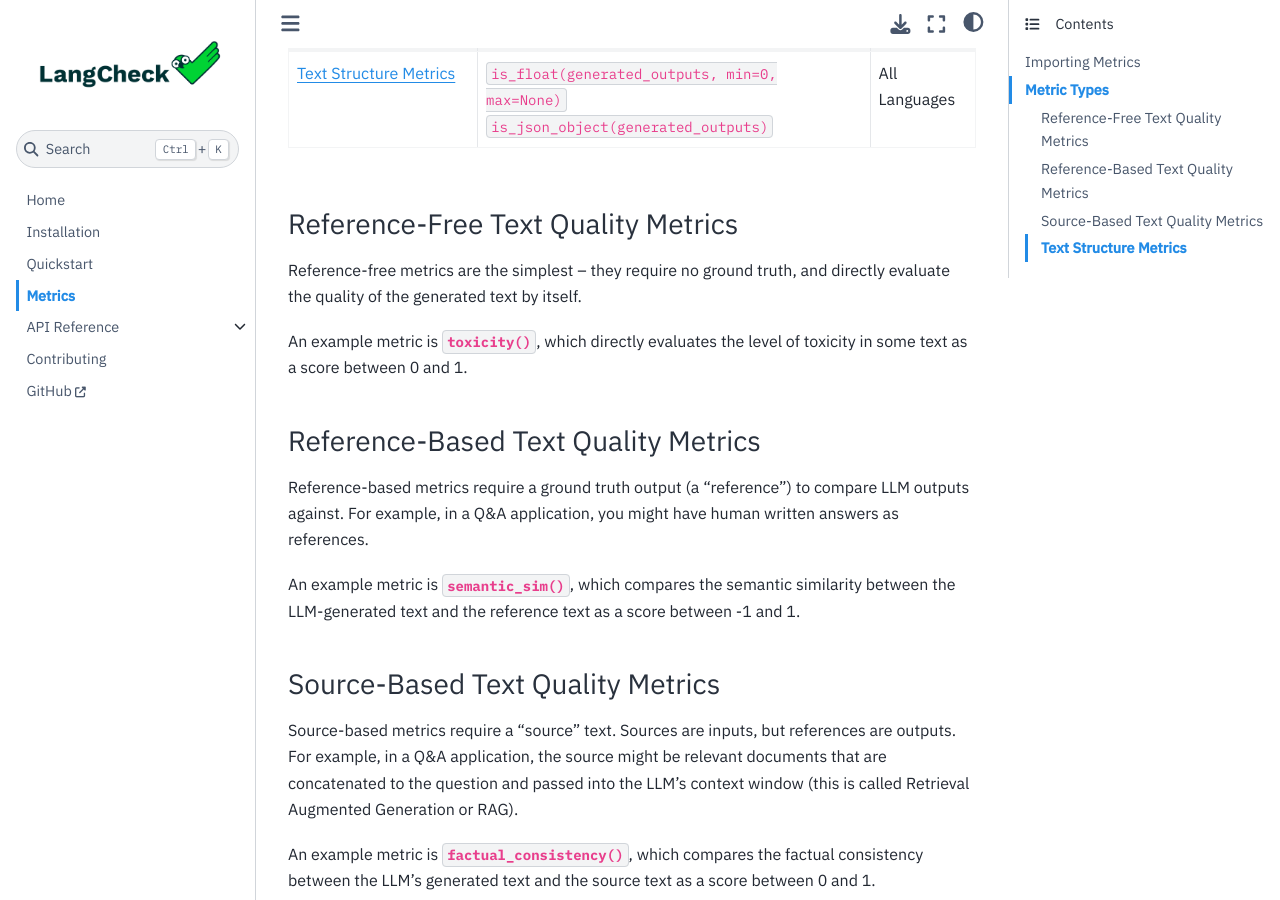
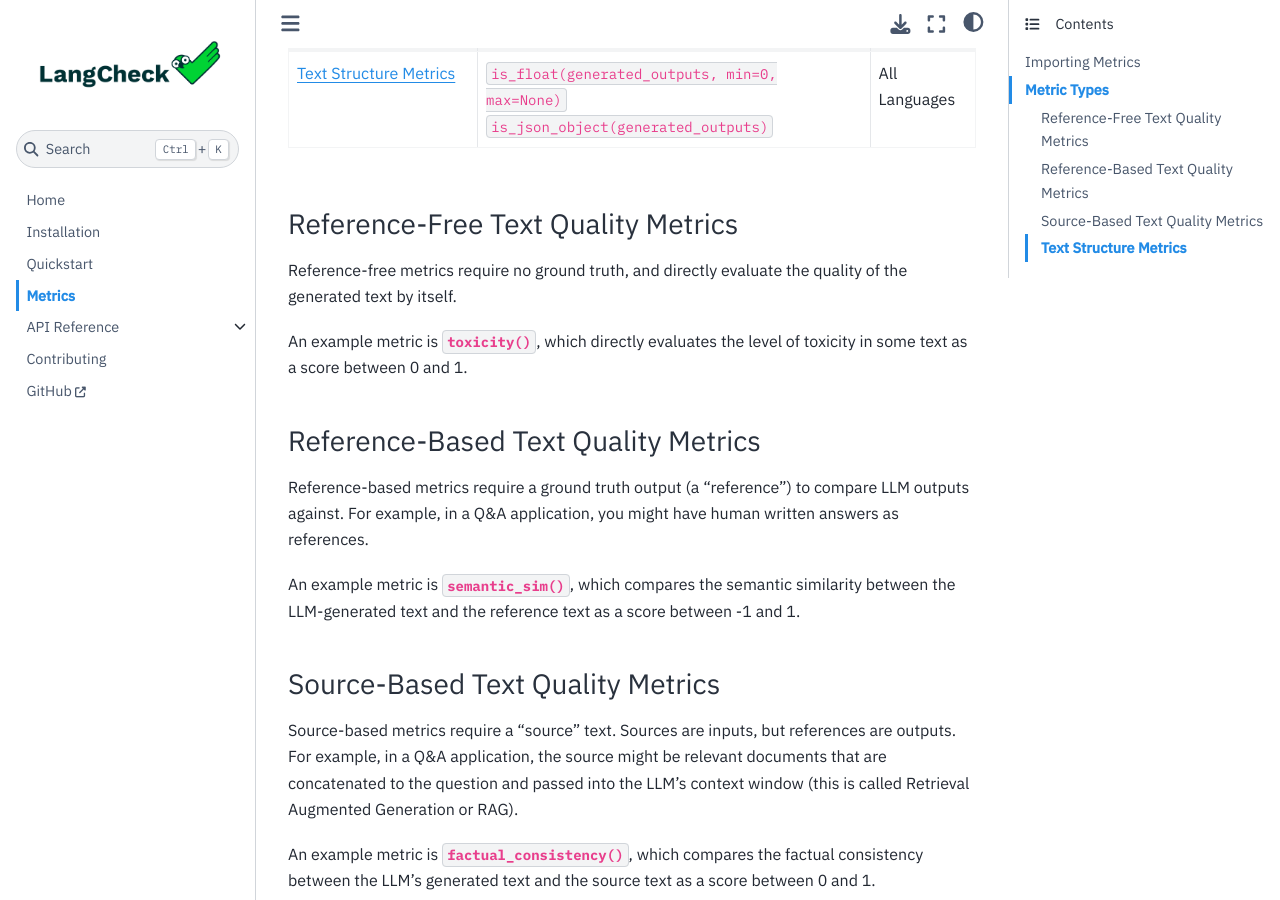
Before and after one commit to citadel-ai/langcheck, a Sphinx documentation site: the page built from docs/metrics.md, in a window 1280 px wide and 900 px high, scrolled down 1310 px. Built offline with Sphinx 7.4.7 and the Sphinx Book theme 1.1.4, drawn with Linux system fonts in a browser that asks for light colours.

Commit message:
Update docs/metrics.md
Co-authored-by: Yosuke Higashi <107823399+yosukehigashi@users.noreply.github.com>

```diff
--- a/docs/metrics.md
+++ b/docs/metrics.md
@@ -43,7 +43,7 @@ LangCheck metrics are categorized by metric type, which correspond to the kind o
 (reference-free-text-quality-metrics)=
 ### Reference-Free Text Quality Metrics
 
-Reference-free metrics are the simplest – they require no ground truth, and directly evaluate the quality of the generated text by itself.
+Reference-free metrics require no ground truth, and directly evaluate the quality of the generated text by itself.
 
 An example metric is {func}`~langcheck.eval.en.reference_free_text_quality.toxicity`, which directly evaluates the level of toxicity in some text as a score between 0 and 1.
 
```
